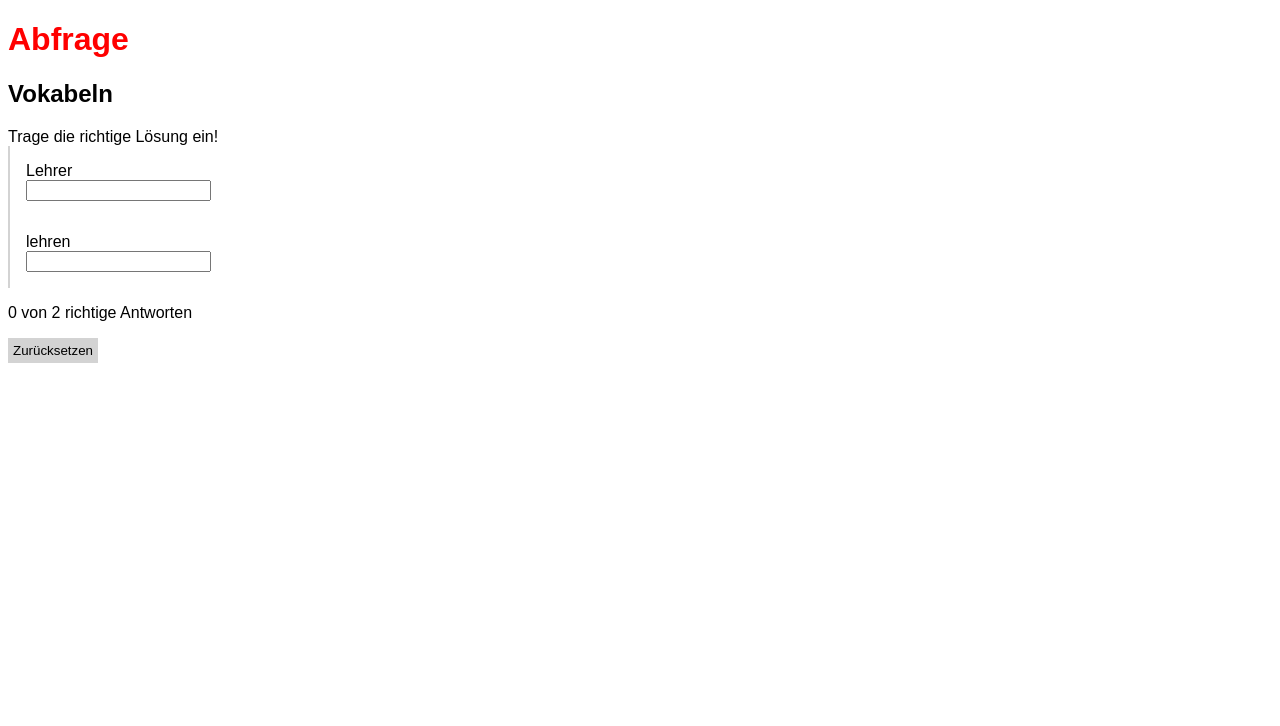
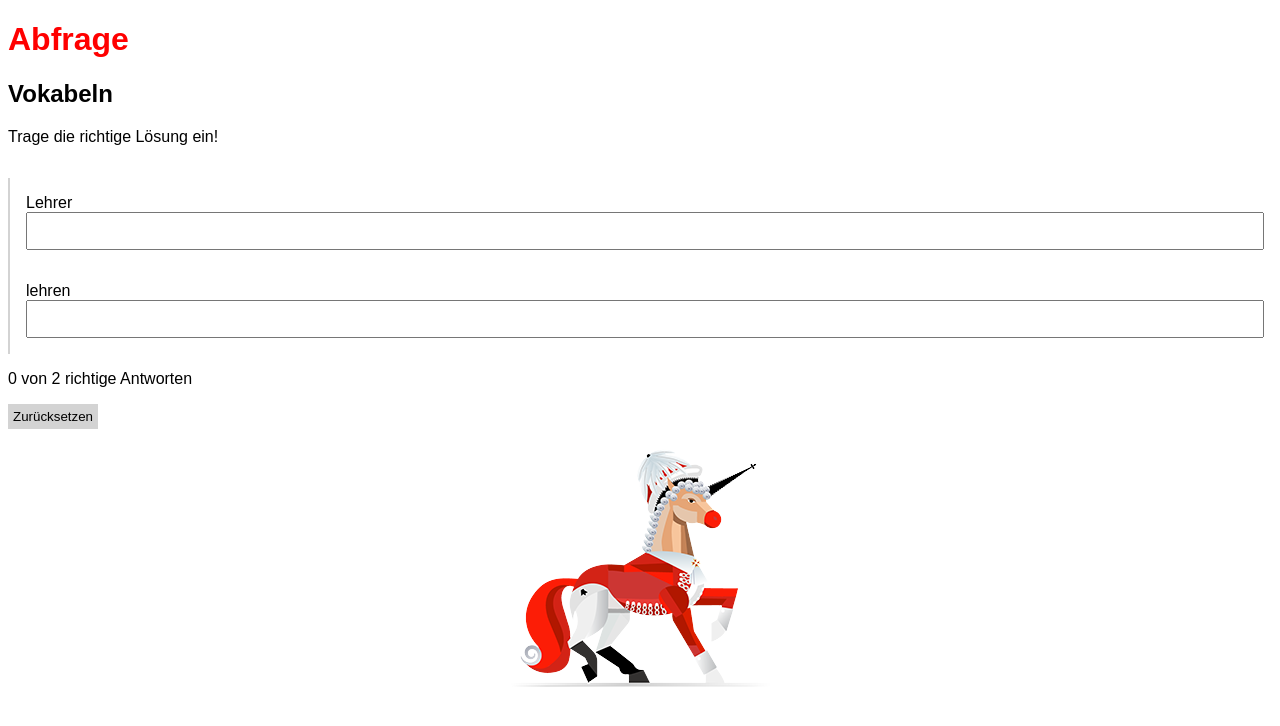
Before and after one commit to dpxbaer/girlsday, a plain HTML site: page source/mvp/index.html in a window 1280 px wide. Drawn offline with nearby package versions, Linux system fonts and the light colour scheme.

Commit message:
add unicorn

```diff
--- a/source/mvp/index.html
+++ b/source/mvp/index.html
@@ -10,10 +10,11 @@
   </head>
 
   <body>
+    <main>
       <h1>Abfrage</h1>
       <div id="app">
           <h2>{{ headline }}</h2>
-        {{ message }}
+          <p class="info">{{ message }}</p>
           <div v-for="(entry, index) in entries" v-bind:key="index">
               <div class="entry" v-bind:class="{correct: isCorrect(entry), incorrect: !isCorrect(entry), missing: !entry.input}">
                   <div>{{ entry.native }}</div>
@@ -26,7 +27,9 @@
           <button @click="reset">Zurücksetzen</button>
       </div>
 
-    <!-- <img alt="app icon" src="./favicon.svg" width="200" heigth="200" /> -->
+      <img alt="Einhorn" src="./unicorn.png">
+    </main>
+
     <script src="./main.js"></script>
   </body>
 </html>
--- a/source/mvp/styles.css
+++ b/source/mvp/styles.css
@@ -27,6 +27,20 @@ h1 {
   color: var(--primary-color);
 }
 
+img {
+  margin: 1rem auto;
+  display: block;
+}
+
+input {
+  line-height: 32px;
+  width: 100%;
+}
+
+.info {
+  padding-bottom: 1rem;
+}
+
 .entry {
     border-left: 2px solid lightgrey;
     padding: 1rem;
@@ -45,9 +59,11 @@ h1 {
     border-left: 2px solid lightgrey;
 }
 
+/*
 @media (prefers-color-scheme: dark) {
   body {
     background-color: black;
     color: white;
   }
 }
+*/
```
Also changed, not shown: source/index.html (+1 -0 lines), source/mvp/unicorn.png (added). Lines whose indentation alone changed are shown as unchanged.
